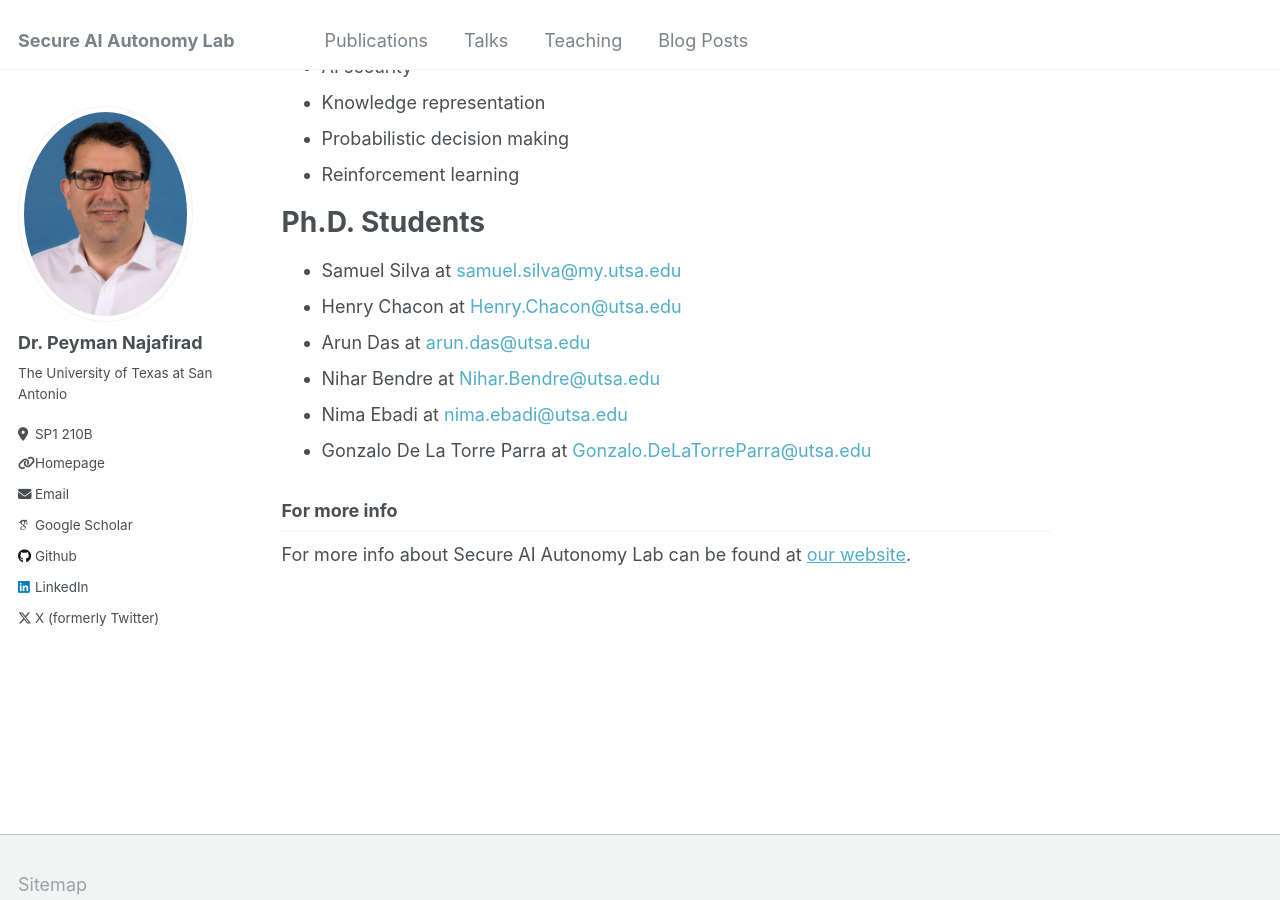
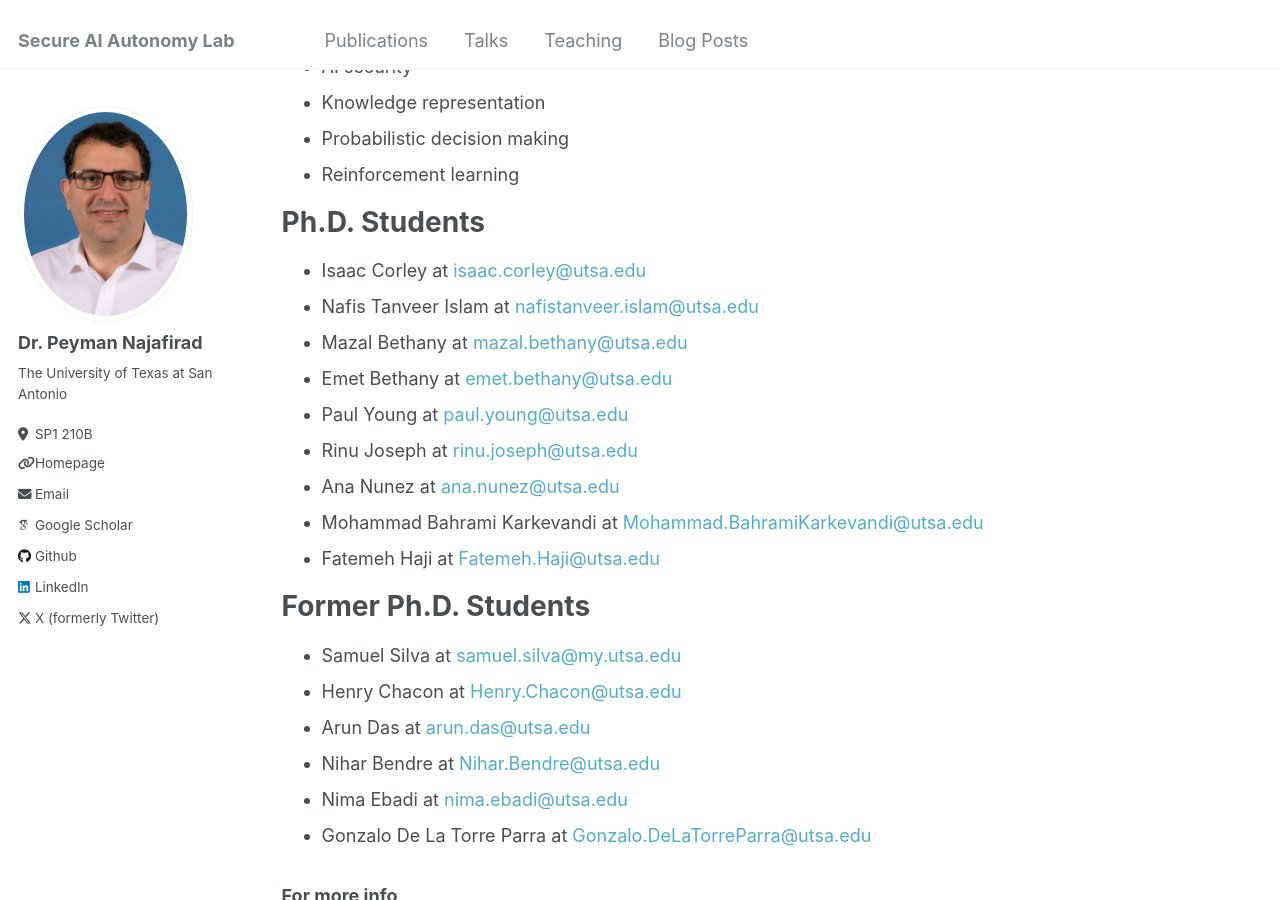
Before and after one commit to SecureAIAutonomyLab/SecureAIAutonomyLab.github.io, a Jekyll site: the page built from _pages/about.md, in a window 1280 px wide and 900 px high, scrolled down 562 px. Built offline with Jekyll 4.4.1, drawn with Linux system fonts in a browser that asks for light colours; some web fonts are replaced.

Commit message:
Update about.md

```diff
--- a/_pages/about.md
+++ b/_pages/about.md
@@ -20,6 +20,18 @@ My research area is machine learning, an approach to Artificial Intelligence tha
 
 Ph.D. Students
 ======
+- Isaac Corley at <span style="color:#52adc8">isaac.corley@utsa.edu</span>
+- Nafis Tanveer Islam at <span style="color:#52adc8">nafistanveer.islam@utsa.edu</span>
+- Mazal Bethany at <span style="color:#52adc8">mazal.bethany@utsa.edu</span>
+- Emet Bethany at <span style="color:#52adc8">emet.bethany@utsa.edu</span>
+- Paul Young at <span style="color:#52adc8">paul.young@utsa.edu</span>
+- Rinu Joseph at <span style="color:#52adc8">rinu.joseph@utsa.edu</span>
+- Ana Nunez at <span style="color:#52adc8">ana.nunez@utsa.edu</span>
+- Mohammad Bahrami Karkevandi at <span style="color:#52adc8">Mohammad.BahramiKarkevandi@utsa.edu</span>
+- Fatemeh Haji at <span style="color:#52adc8">Fatemeh.Haji@utsa.edu</span>
+
+Former Ph.D. Students
+======
 - Samuel Silva at <span style="color:#52adc8">samuel.silva@my.utsa.edu</span>
 - Henry Chacon at <span style="color:#52adc8">Henry.Chacon@utsa.edu</span>
 - Arun Das at <span style="color:#52adc8">arun.das@utsa.edu</span>
```
